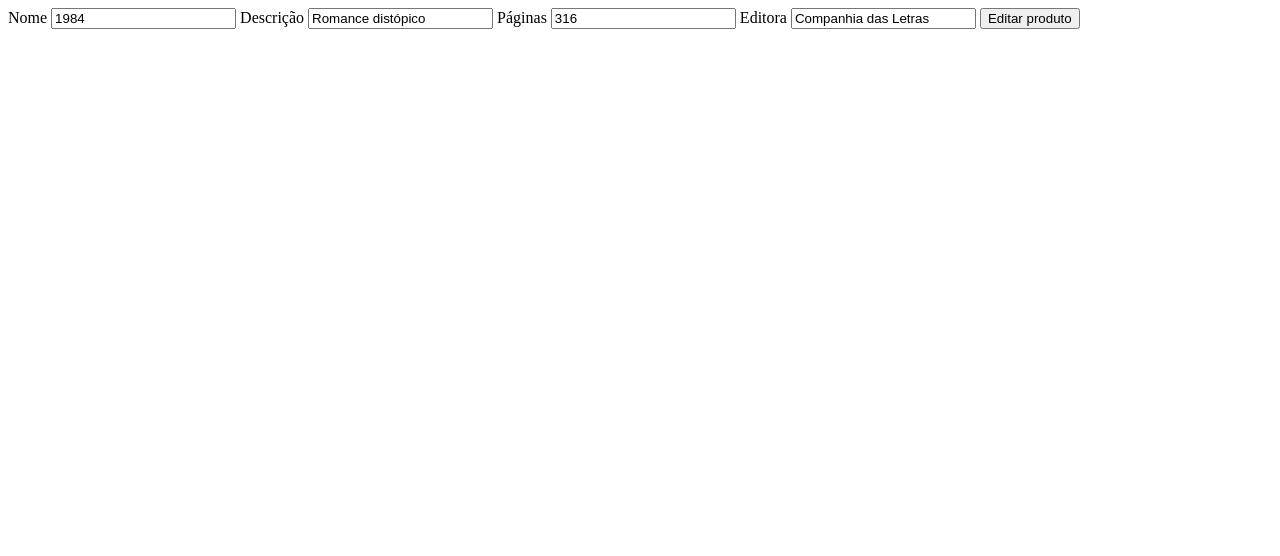
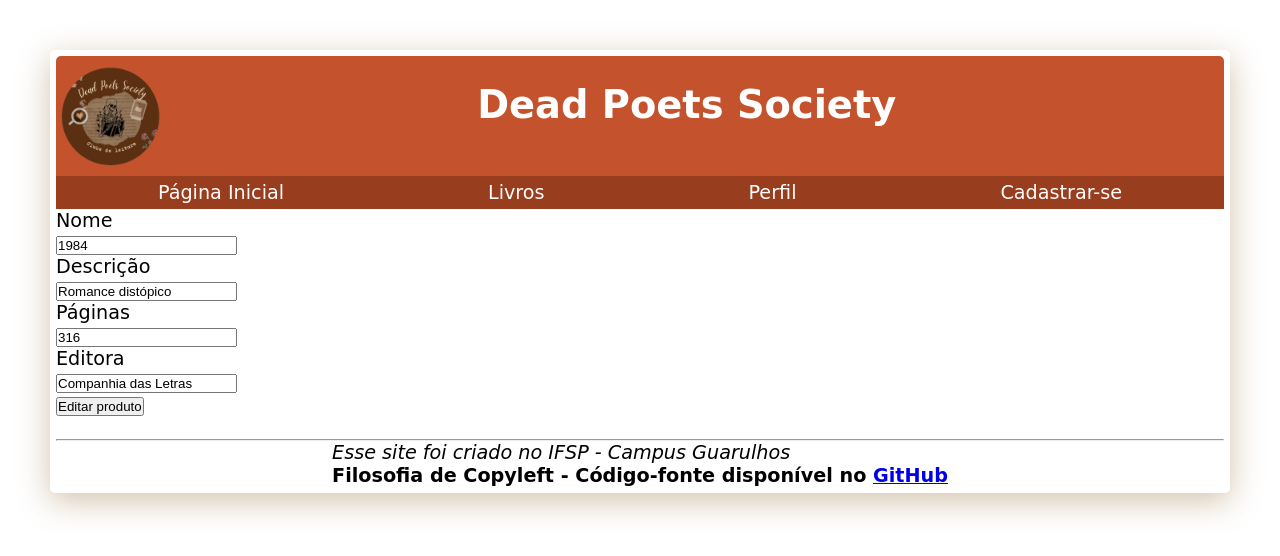
Before and after one commit to Riel42/DeadPoetsSociety, a PHP site: page /editar-livro.php?isbn=1 in a window 1280 px wide. Shown: the top 556 px of the page. Run offline with PHP 8.4, Linux system fonts and the light colour scheme; data comes from the database, SQL or seed files in the repository; some libraries are stand-ins or nearby versions.

Commit message:
New files

```diff
--- a/Dead_Poets_Society/admin.php
+++ b/Dead_Poets_Society/admin.php
@@ -52,9 +52,9 @@
   <section>
     <h3>
       <?php
-        $sucesso = $_GET['sucess'];
-        if($sucesso){
+        if(isset($_GET['sucess'])){
           echo "Livro curtido com sucesso!";
+
         }
       ?>
     </h3>
--- a/Dead_Poets_Society/css/style.css
+++ b/Dead_Poets_Society/css/style.css
@@ -96,6 +96,11 @@ footer{
     justify-content: space-around;
 }
 
+form{
+    display: block;
+    text-align: center;
+}
+
 @media only screen and (max-width: 650px){
     body{
         font-size: medium;
--- a/Dead_Poets_Society/editar-livro.php
+++ b/Dead_Poets_Society/editar-livro.php
@@ -14,10 +14,29 @@
   <link rel="icon" href="img/logo-ifsp-removebg.png" type="image/x-icon">
   <link href="https://fonts.googleapis.com/css2?family=Poppins:wght@300;400;500;600;700;900&display=swap" rel="stylesheet">
   <link href="https://fonts.googleapis.com/css2?family=Barlow:wght@400;500;600;700&display=swap" rel="stylesheet">
+  <link rel="stylesheet" href="css/style.css">
   <title>Dead Poets Society - Editar Produto</title>
 </head>
 
 <body>
+  <header>
+  <div class="logo">
+            <figure>
+                <img src="img/logo.png" width="100px" height="100px" style="padding: 5px">
+            </figure>
+        </div>
+        <div class="nome">
+            <h1 style="color: white">Dead Poets Society</h1>
+        </div>
+        <nav class="navs">
+            <ul>
+                <li><a href="index.php">Página Inicial</a></li>
+                <li><a href="livros.php">Livros</a></li>
+                <li><a href="perfil.php">Perfil</a></li>
+                <li><a href='cadastrar.php'>Cadastrar-se</a></li>
+            </ul>
+        </nav>
+  </header>
   <main>
     <section class="container-form">
     <?php
@@ -55,11 +74,17 @@ if ($result->num_rows > 0) {
         <input type="submit" name="editar" class="botao-cadastrar" value="Editar produto" />
       </form>
 
-    </section>
   </main>
   <script src="https://ajax.googleapis.com/ajax/libs/jquery/1.10.2/jquery.min.js" type="text/javascript"></script>
   <script src="https://cdnjs.cloudflare.com/ajax/libs/jquery-maskmoney/3.0.2/jquery.maskMoney.min.js" integrity="sha512-Rdk63VC+1UYzGSgd3u2iadi0joUrcwX0IWp2rTh6KXFoAmgOjRS99Vynz1lJPT8dLjvo6JZOqpAHJyfCEZ5KoA==" crossorigin="anonymous" referrerpolicy="no-referrer"></script>
-
+  <br>
+  <hr>
+    <footer>
+        <div class="foot">
+            <address>Esse site foi criado no IFSP - Campus Guarulhos</address>
+            <b>Filosofia de Copyleft - Código-fonte disponível no <a href="https://github.com/Riel42/DeadPoetsSociety">GitHub</a></b>
+        </div>
+    </footer>
 </body>
 
 </html>
```
Also changed, not shown: Dead_Poets_Society/livros.php (+40 -27 lines), Dead_Poets_Society/uploads/download.jpg (added).
